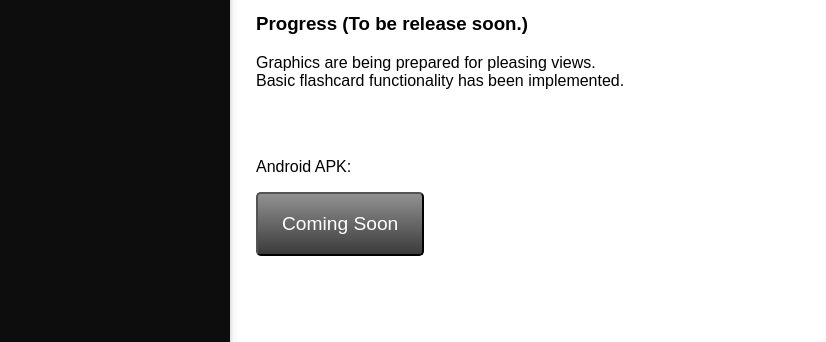
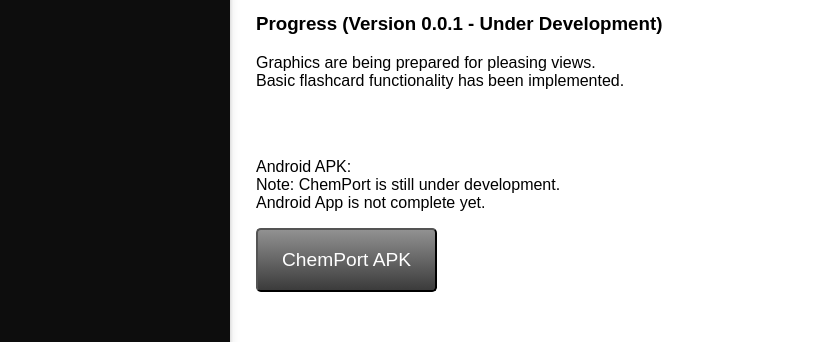
Before and after one commit to apyan/apyan.github.io, a plain HTML site: page mobile-chemaide.html in a window 1280 px wide. Shown: the part 297-639 px from the top of the page, without its empty margins (0-826 px from the left). Drawn offline with Linux system fonts and the light colour scheme.

Commit message:
ChemPort First Version
ChemPort first version (under development) is released.

```diff
--- a/mobile-chemaide.html
+++ b/mobile-chemaide.html
@@ -46,13 +46,13 @@
 		various activities and mini-games.<br>
 		Time to leave your mundane studying habits and have fun!</p>
 
-		<h3>Progress (To be release soon.)</h3>
+		<h3>Progress (Version 0.0.1 - Under Development)</h3>
 		<p>Graphics are being prepared for pleasing views.<br>
 		Basic flashcard functionality has been implemented.</p>
 
 		<br><br>
-		<p>Android APK:</p>
-		<button class="btn" type="button">Coming Soon</button>
+		<p>Android APK:<br>Note: ChemPort is still under development.<br>Android App is not complete yet.</p>
+		<button class="btn" type="button" href="https://github.com/apyan/ChemPort/raw/master/app-debug.apk">ChemPort APK</button>
 	</div>
 
   </body>
```
